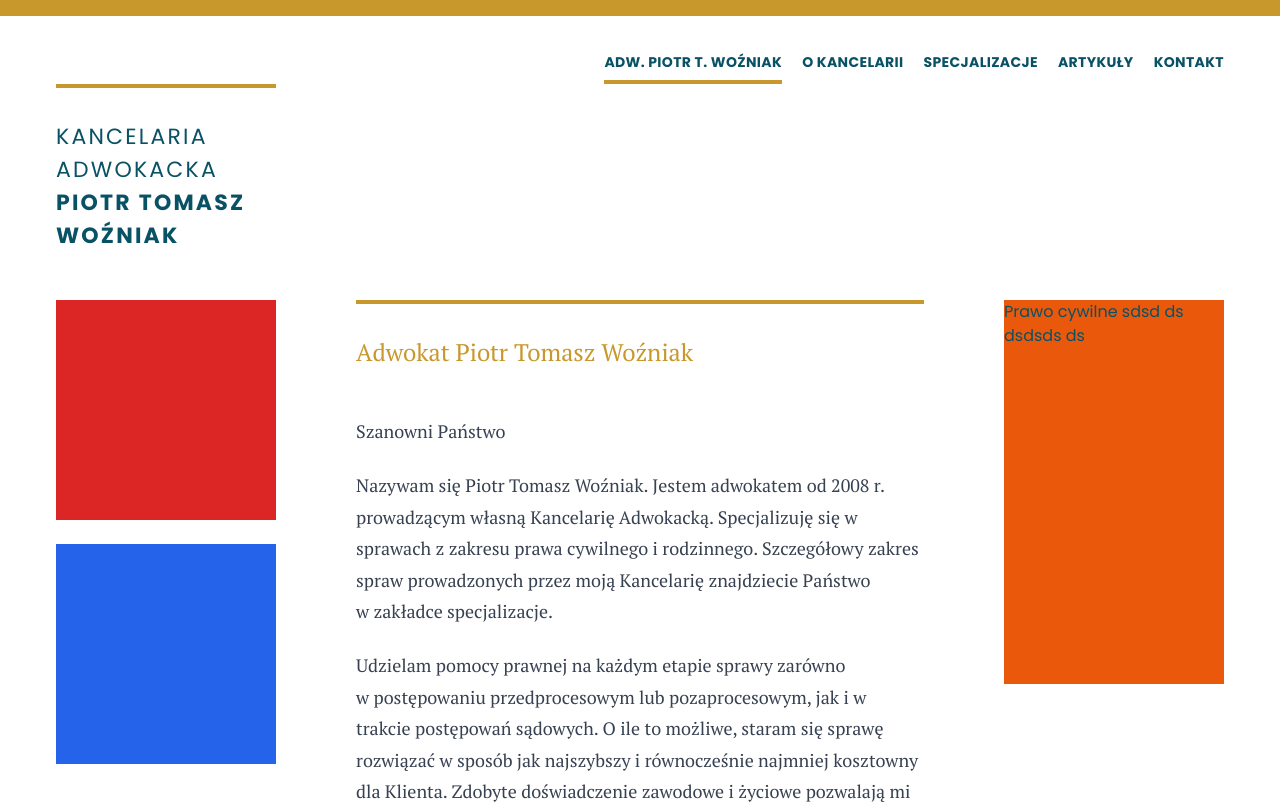
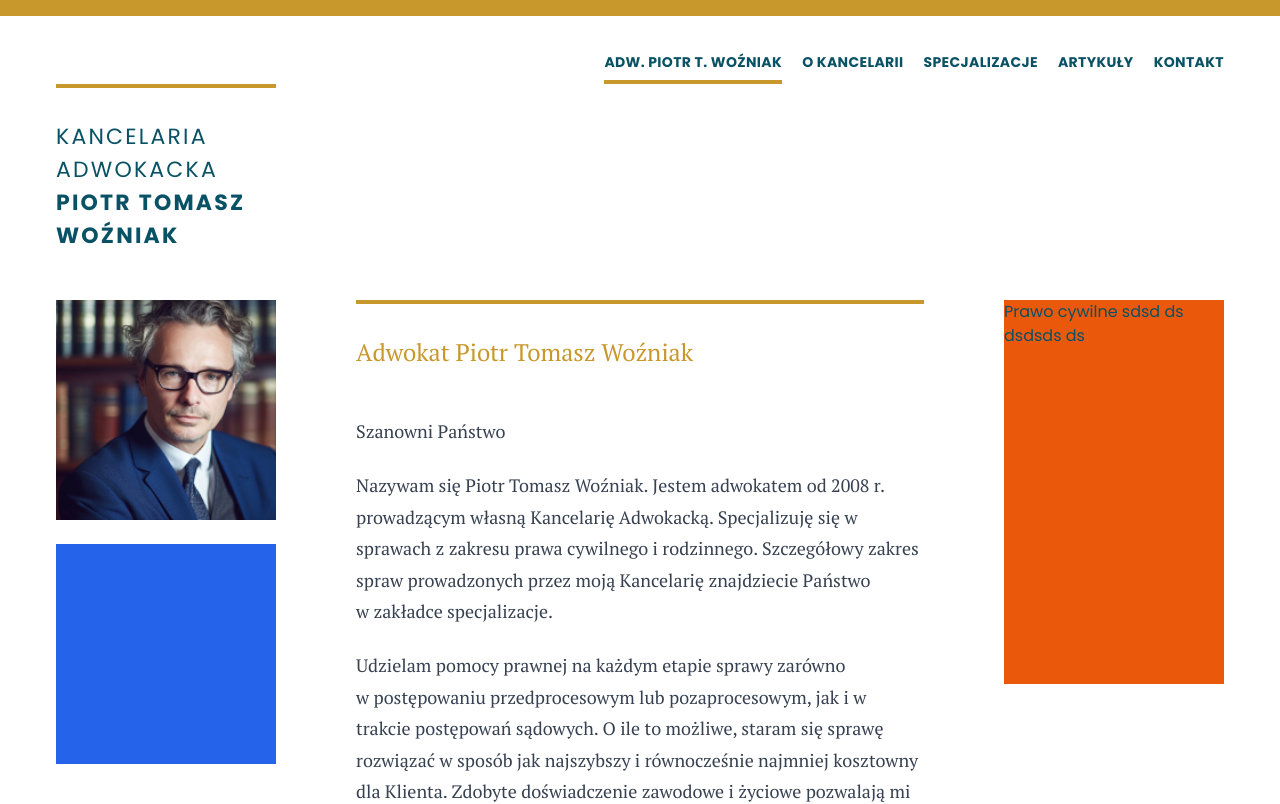
Before and after one commit to JanKubiena/nextjs-piotrek, a Next.js app: page / in a window 1280 px wide. Shown: the top 804 px of the page. Built offline with nearby package versions, Linux system fonts and the light colour scheme.

Commit message:
change ham menu styles

```diff
--- a/app/components/header/NavBar.js
+++ b/app/components/header/NavBar.js
@@ -32,7 +32,7 @@ export default function NavBar({pages}) {
 
         return (
                 <Link
-                    className={`border-b-2 border-b-white/50 text-[24px] font-bold tracking-wide py-2 ${isClicked ? "opacity-50" : ""}`}
+                    className={`border-b-2 border-b-white/50 text-[24px] font-bold font-serif tracking-wide py-1 ${isClicked ? "opacity-50" : ""}`}
                     key={page.id}
                     href={page.href}
                     onClick={() => setActive(!active)}>
@@ -57,12 +57,10 @@ export default function NavBar({pages}) {
                     <HamIcon/>
                 </div>
             </div>
+
             {/* opened Navbar */}
             <div>
-                <div className={`flex flex-col justify-between top-0 fixed w-[100%] h-full px-5 md:px-[56px] py-[56px] border-t-4 border-pw-gold bg-pw-gold text-white lg:hidden ease-in-out duration-300 ${active ? 'translate-x-0' : 'translate-x-full'}`}>
-                {/* <div className={active
-                ? "flex justify-between top-0 fixed w-[100%] h-full px-[56px] py-10 border-t-4 border-pw-gold bg-pw-gold text-white lg:hidden ease-in-out duration-300 right-0"
-                : "flex justify-between top-0 fixed w-[100%] h-full px-[56px] py-10 border-t-4 border-pw-gold bg-pw-gold text-white lg:hidden ease-in-out duration-300 right-[-100vw]"}> */}
+                <div className={`flex flex-col justify-between top-0 fixed w-[100%] h-full px-5 md:px-[56px] pt-[48px] pb-4 bg-pw-gold text-white lg:hidden ease-in-out duration-300 ${active ? 'translate-x-0' : 'translate-x-full'}`}>
                     <div className='flex justify-between'>
                         <div>
                             <Logo />
--- a/app/components/main/Photo.js
+++ b/app/components/main/Photo.js
@@ -1,7 +1,16 @@
+import Image from "next/image";
+
+
 export default function Photo(){
     return (
         <div className="h-55 w-full bg-red-600">
-
+            <Image className='object-cover aspect-square'
+            src="/piotr-wozniak.jpg"
+            width={1000}
+            height={500}
+            quality={80}
+            alt="Picture of the author"
+            />
         </div>
     )
 }
--- a/app/layout.js
+++ b/app/layout.js
@@ -28,7 +28,7 @@ export const metadata = {
 export default function RootLayout({ children }) {
   return (
     <html lang="pl" className={`${poppins.variable} ${ptserif.variable}`}>
-      <body className="border-t-[16px] border-pw-gold">
+      <body className="border-t-[16px] border-pw-gold overscroll-none">
         <div className="max-w-[1366px] mx-auto">
           <div className="bg-white text-pw-green">
             <Header />
```
